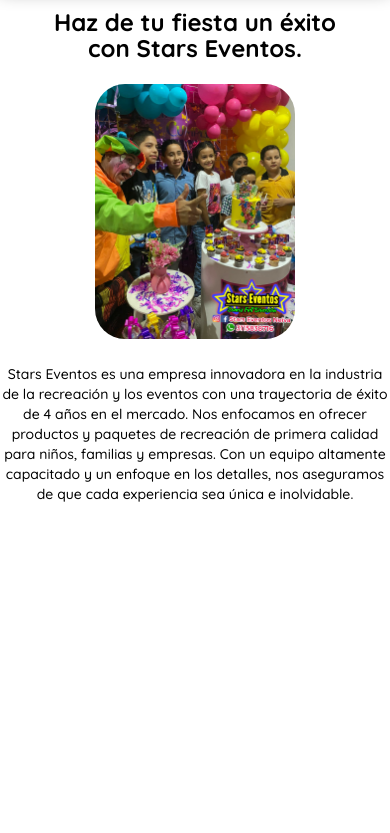
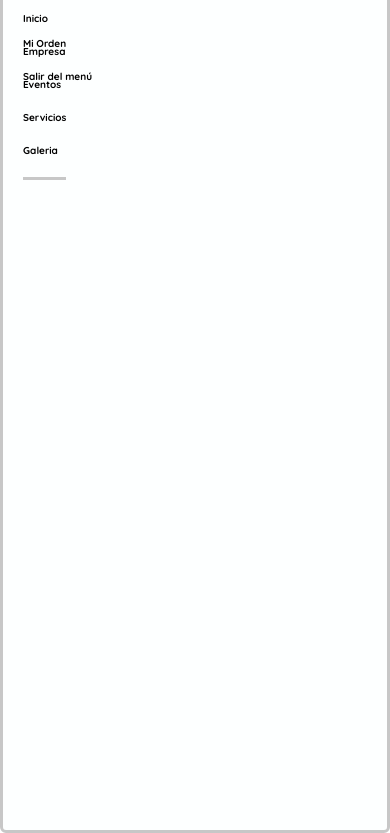
Before and after one commit to Javier-Motta/Stars-Eventos, a plain HTML site: page index.html in a window 390 px wide. Shown: the part 71-904 px from the top of the page. Before the commit the page ends 844 px from the top, so only its background shows below. Drawn offline with Linux system fonts and the light colour scheme.

Commit message:
Agregamos con js el mobile menú y adecuamos más el contenido de descripsión

```diff
--- a/index.html
+++ b/index.html
@@ -17,8 +17,37 @@
                 <img src="./logos/logoStarsEventos.png" alt="logoStarsEventos" class="header-logoStarsEventos">
                 <img src="./icons/icon_menu.svg" alt="icon-mobileMenu" class="header-iconMobileMenu">
             </figure>
+
         </nav>
     </header>
+    <section class="header__lisElement-mobileMenu inactive">
+        <ul>
+            <li>
+                <a href="./">Inicio</a>
+            </li>
+            <li>
+                <a href="./">Empresa</a>
+            </li>
+            <li>
+                <a href="./">Eventos</a>
+            </li>
+            <li>
+                <a href="./">Servicios</a>
+            </li>
+            <li>
+                <a href="./">Galeria</a>
+            </li>
+
+        </ul>
+        <ul id="header__lisElement-mobileMenuSingOut">
+            <li>
+                <a href="./">Mi Orden</a>
+            </li>
+            <li>
+                <a href="./">Salir del menú</a>
+            </li>
+        </ul>
+    </section>
     <section class="main__container-description">
         <div>
             <h1>Haz de tu fiesta un éxito con Stars Eventos.</h1>
@@ -26,11 +55,14 @@
         <div>
             <figure>
                 <img src="./Imágenes/1.jpg" alt="Foto de presentación">
-                <p>Stars Eventos es una empresa innovadora en la industria de la recreación y los eventos con una trayectoria de éxito de 4 años en el mercado. Nos enfocamos en ofrecer productos y paquetes de recreación de primera calidad para niños, familias y empresas. Con un equipo altamente capacitado y un enfoque en los detalles, nos aseguramos de que cada experiencia sea única e inolvidable.<!-- Nos esforzamos por ser los líderes en la industria de la recreación y ofrecer la mejor calidad en todos nuestros servicios. --></p>
+                <p>Somos una empresa innovadora en la industria de la recreación y los eventos, con una trayectoria de éxito de 4 años en el mercado. Nos enfocamos en ofrecer servicios de recreación de primera calidad para niños, familias y empresas. Con un equipo altamente capacitado y un enfoque en los detalles, nos aseguramos de que cada experiencia sea única e inolvidable.</p>
             </figure>
         </div>
 
 
     </section>
+
+    <script src="./main.js"></script>
+
 </body>
 </html>
--- /dev/null
+++ b/main.js
@@ -0,0 +1,8 @@
+const iconMobileMenu = document.querySelector(".header-iconMobileMenu");
+const lisElementMobileMenu = document.querySelector (".header__lisElement-mobileMenu");
+
+iconMobileMenu.addEventListener("click", toggleMobileMenu);
+
+function toggleMobileMenu(){
+    lisElementMobileMenu.classList.toggle("inactive");
+}
--- a/styles.css
+++ b/styles.css
@@ -13,9 +13,13 @@ html{
     --celeste-star:#33D1FF ;
     --whrite-star:#fdffff;
     --black: #000000;
+    --gray: #C7C7C7;
     --sm: 14px;
     --md: 16px;
     --lg: 18px;
+}
+.inactive{
+    display: none;
 }
 .header--figure-container{
     display: flex;
@@ -43,6 +47,43 @@ header nav{
     background-size: cover;
     box-shadow: 0px 0px 20px gray;
 
+}
+
+/* menú lista mobile */
+.header__lisElement-mobileMenu{
+    position: absolute;
+    background: var(--whrite-star);
+    padding: 20px;
+    width: 100%;
+    height: 100vh;
+    border: 3px solid var(--gray);
+    border-radius: 6px;
+}
+.header__lisElement-mobileMenu:nth-child(2){
+    display: flex;
+    align-items: baseline;
+
+}
+.header__lisElement-mobileMenu ul li{
+    list-style: none;
+    padding-bottom: 20px;
+}
+.header__lisElement-mobileMenu ul li a{
+    text-decoration: none;
+    display: inline-block;
+    color: var(--black);
+    font-weight: bold;
+}
+
+.header__lisElement-mobileMenu ul li:nth-child(5) {
+    border-bottom: 3px solid var(--gray);
+}
+#header__lisElement-mobileMenuSingOut{
+
+    margin-top: 25px;
+    display: inline-block;
+    position: absolute;
+    align-items: baseline;
 }
 /* body */
 /* ::::main__container-description::: */
```
Also changed, not shown: mobile-menu.html (+0 -57 lines).
